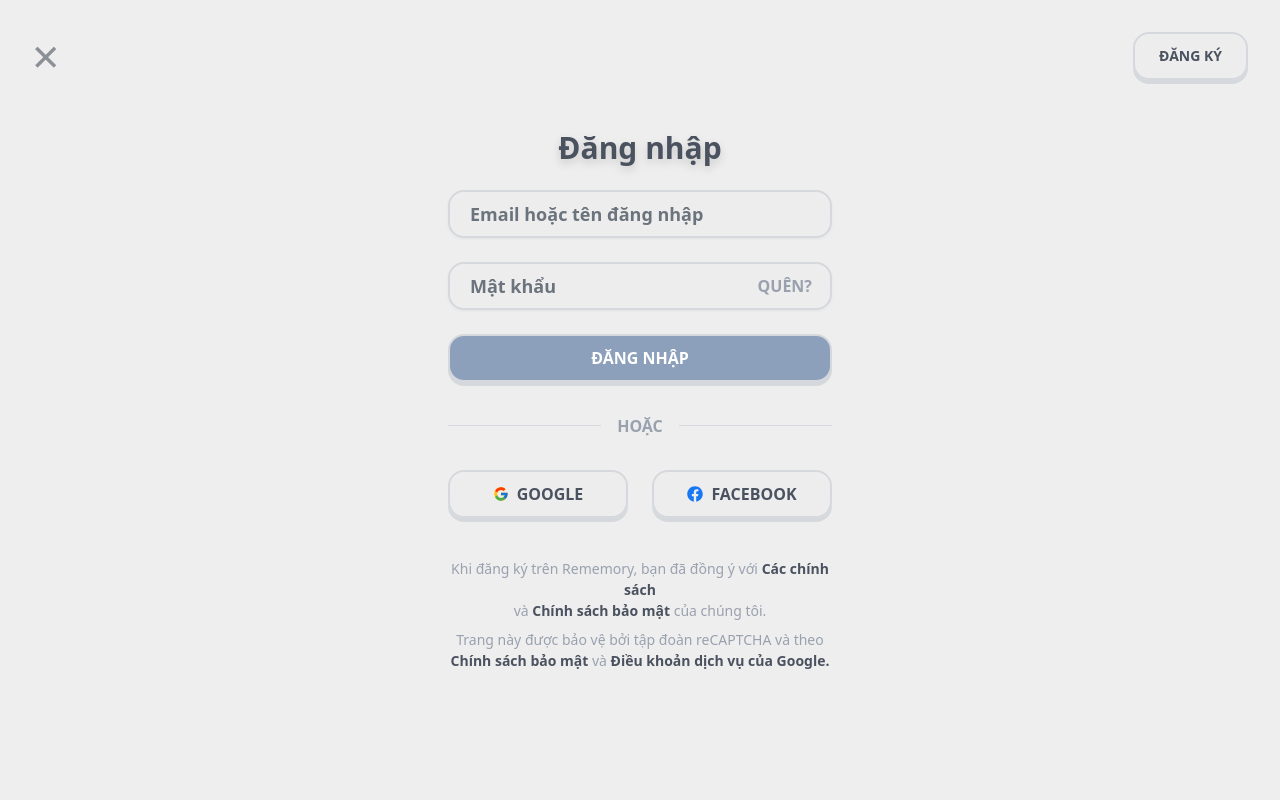
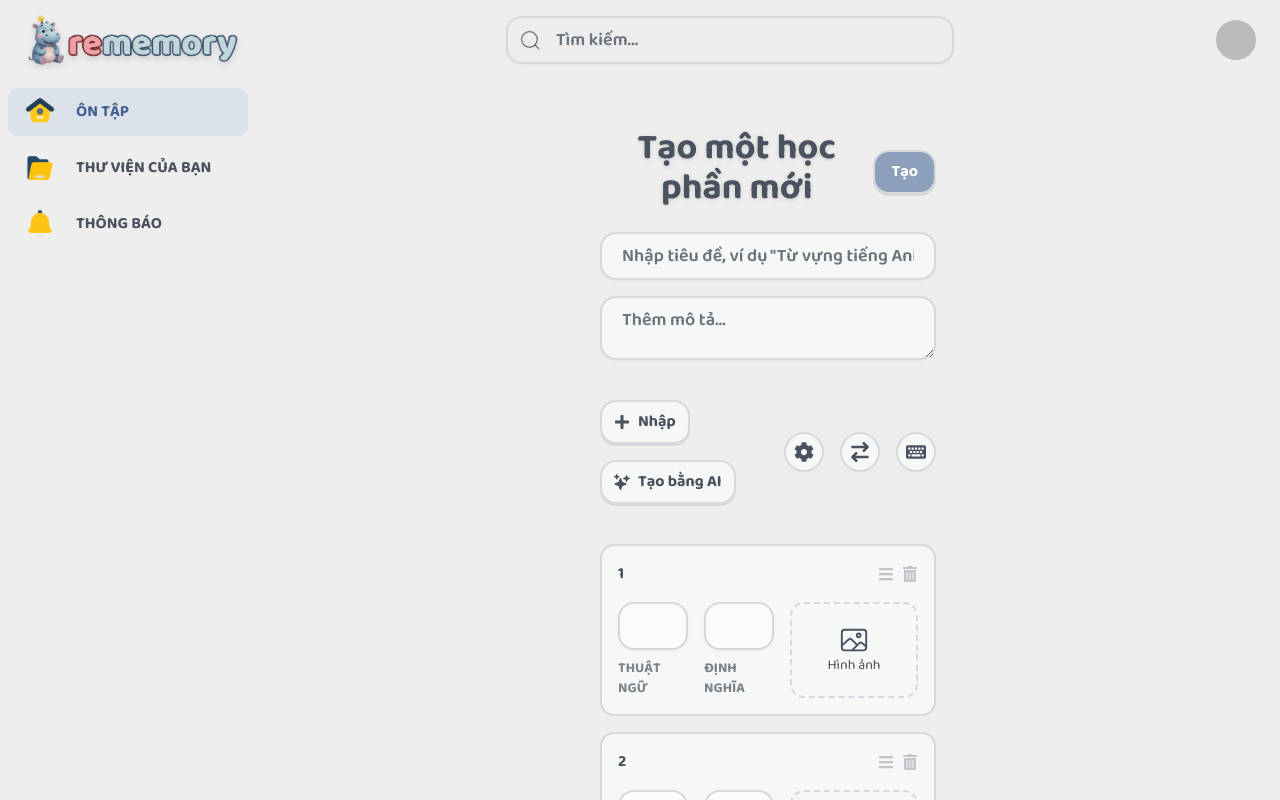
Before and after one commit to quyen-tv/rememory-app, a React (Vite) app: page /create-set in a window 1280 px wide. Before the commit this address led to /auth/login. Built offline with nearby package versions, Linux system fonts and the light colour scheme; no server answers; sample sign-in values are in the browser's storage.

Commit message:
feat: implement UI for CreateSet page
- Implemented the main layout and UI for the page.
- Implemented reponsive design for page.
- Integrated necessary input fields for title, description, and flashcard terms.

```diff
--- a/src/App.tsx
+++ b/src/App.tsx
@@ -3,7 +3,8 @@ import LandingPage from '@/pages/landing/LandingPage'
 import LoginPage from '@/pages/auth/LoginPage'
 import Dashboard from './pages/dashboard/DashBoard'
 import RegisterPage from '@/pages/auth/RegisterPage'
-import ProtectedRoute from './components/ProtectedRoute'
+import ProtectedRoute from '@/components/ProtectedRoute'
+import CreateSet from '@/pages/flashcard/CreateSet'
 
 const App = () => {
   return (
@@ -20,6 +21,14 @@ const App = () => {
             </ProtectedRoute>
           }
         />
+        <Route
+          path='/create-set'
+          element={
+            <ProtectedRoute>
+              <CreateSet />
+            </ProtectedRoute>
+          }
+        />
         <Route path='*' element={<Navigate to='/auth/login' />} />
       </Routes>
     </Router>
--- /dev/null
+++ b/src/components/flashcard/Flashcard.tsx
@@ -0,0 +1,43 @@
+import { IoImageOutline } from 'react-icons/io5'
+import { Input } from '../ui'
+import { FaBars, FaTrashAlt } from 'react-icons/fa'
+
+interface FlashcardProps {
+  number: number
+}
+
+const Flashcard = ({ number }: FlashcardProps) => (
+  <div className='flex flex-col gap-4 border-2 border-border p-4 rounded-xl bg-card/50'>
+    <div className='flex justify-between items-center text-card-foreground'>
+      <span className='font-bold'>{number}</span>
+      <div className='flex gap-2'>
+        <FaBars className='cursor-grab text-foreground/30 hover:text-foreground' />
+        <FaTrashAlt className='cursor-pointer text-foreground/30 hover:text-foreground' />
+      </div>
+    </div>
+    <div className='flex flex-col md:flex-row gap-4'>
+      <div className='flex flex-col flex-1 gap-2'>
+        <Input
+          type='text'
+          className='w-full h-10 md:h-12 !text-base md:!text-lg font-semibold rounded-xl md:rounded-2xl border-2 border-border !bg-card/50 focus:ring-ring transition-all placeholder:text-base md:placeholder:text-lg placeholder:font-semibold px-5'
+        />
+        <span className='text-sm font-extrabold text-card-foreground/70'>THUẬT NGỮ</span>
+      </div>
+      <div className='flex flex-col flex-1 gap-2'>
+        <Input
+          type='text'
+          className='w-full h-10 md:h-12 !text-base md:!text-lg font-semibold rounded-xl md:rounded-2xl border-2 border-border !bg-card/50 focus:ring-ring transition-all placeholder:text-base md:placeholder:text-lg placeholder:font-semibold px-5'
+        />
+        <span className='text-sm font-extrabold text-card-foreground/70'>ĐỊNH NGHĨA</span>
+      </div>
+      <div className='flex items-center justify-center w-auto md:w-32 border-2 border-dashed border-border rounded-xl cursor-pointer transition-colors'>
+        <div className='flex flex-col items-center justify-center p-2 text-card-foreground hover:text-primary transition-colors'>
+          <IoImageOutline className='text-3xl' />
+          <span className='text-sm'>Hình ảnh</span>
+        </div>
+      </div>
+    </div>
+  </div>
+)
+
+export { Flashcard }
--- a/src/components/ui/index.ts
+++ b/src/components/ui/index.ts
@@ -7,3 +7,4 @@ export * from './label'
 export * from './card'
 export * from './alert'
 export * from './progress'
+export * from './textarea'
--- /dev/null
+++ b/src/components/ui/textarea.tsx
@@ -0,0 +1,18 @@
+import * as React from 'react'
+
+import { cn } from '@/lib/utils'
+
+function Textarea({ className, ...props }: React.ComponentProps<'textarea'>) {
+  return (
+    <textarea
+      data-slot='textarea'
+      className={cn(
+        'border-input placeholder:text-muted-foreground focus-visible:border-ring focus-visible:ring-ring/50 aria-invalid:ring-destructive/20 dark:aria-invalid:ring-destructive/40 aria-invalid:border-destructive dark:bg-input/30 flex field-sizing-content min-h-16 w-full rounded-md border bg-transparent px-3 py-2 text-base shadow-xs transition-[color,box-shadow] outline-none focus-visible:ring-[3px] disabled:cursor-not-allowed disabled:opacity-50 md:text-sm',
+        className
+      )}
+      {...props}
+    />
+  )
+}
+
+export { Textarea }
--- a/src/index.css
+++ b/src/index.css
@@ -35,7 +35,7 @@
   --sidebar-border: oklch(0.8502 0.0064 255.4804);
   --sidebar-ring: oklch(0.8251 0.0921 90.999);
   --font-sans:
-    ui-sans-serif, system-ui, -apple-system, BlinkMacSystemFont, 'Segoe UI', Roboto, 'Helvetica Neue', Arial,
+    'Baloo 2', ui-sans-serif, system-ui, -apple-system, BlinkMacSystemFont, 'Segoe UI', Roboto, 'Helvetica Neue', Arial,
     'Noto Sans', sans-serif, 'Apple Color Emoji', 'Segoe UI Emoji', 'Segoe UI Symbol', 'Noto Color Emoji';
   --font-serif: ui-serif, Georgia, Cambria, 'Times New Roman', Times, serif;
   --font-mono: ui-monospace, SFMono-Regular, Menlo, Monaco, Consolas, 'Liberation Mono', 'Courier New', monospace;
@@ -94,7 +94,7 @@
   --sidebar-border: oklch(0.25 0.01 255);
   --sidebar-ring: oklch(0.5 0.07 90);
   --font-sans:
-    ui-sans-serif, system-ui, -apple-system, BlinkMacSystemFont, 'Segoe UI', Roboto, 'Helvetica Neue', Arial,
+    'Baloo 2', ui-sans-serif, system-ui, -apple-system, BlinkMacSystemFont, 'Segoe UI', Roboto, 'Helvetica Neue', Arial,
     'Noto Sans', sans-serif, 'Apple Color Emoji', 'Segoe UI Emoji', 'Segoe UI Symbol', 'Noto Color Emoji';
   --font-serif: ui-serif, Georgia, Cambria, 'Times New Roman', Times, serif;
   --font-mono: ui-monospace, SFMono-Regular, Menlo, Monaco, Consolas, 'Liberation Mono', 'Courier New', monospace;
@@ -147,7 +147,7 @@ input::-webkit-credentials-auto-fill-button {
 
 @theme inline {
   --font-sans:
-    ui-sans-serif, system-ui, -apple-system, BlinkMacSystemFont, 'Segoe UI', Roboto, 'Helvetica Neue', Arial,
+    'Baloo 2', ui-sans-serif, system-ui, -apple-system, BlinkMacSystemFont, 'Segoe UI', Roboto, 'Helvetica Neue', Arial,
     'Noto Sans', sans-serif, 'Apple Color Emoji', 'Segoe UI Emoji', 'Segoe UI Symbol', 'Noto Color Emoji';
   --font-mono: ui-monospace, SFMono-Regular, Menlo, Monaco, Consolas, 'Liberation Mono', 'Courier New', monospace;
   --font-serif: ui-serif, Georgia, Cambria, 'Times New Roman', Times, serif;
--- /dev/null
+++ b/src/pages/flashcard/CreateSet.tsx
@@ -0,0 +1,79 @@
+import { Flashcard } from '@/components/flashcard/Flashcard'
+import { Layout } from '@/components/layout'
+import { Button, Input, Textarea } from '@/components/ui'
+import { FaCog, FaKeyboard, FaPlus } from 'react-icons/fa'
+import { FaArrowRightArrowLeft } from 'react-icons/fa6'
+import { IoSparkles } from 'react-icons/io5'
+
+const CreateSet = () => {
+  return (
+    <Layout showSidebar={false}>
+      <div className='flex flex-col gap-4 px-4 md:px-24 lg:px-80 py-6 bg-background min-h-full pb-24'>
+        <div className='flex items-center justify-between'>
+          <div>
+            <h1 className='text-xl sm:text-2xl md:text-3xl lg:text-4xl font-extrabold text-foreground mb-2 text-center drop-shadow-sm'>
+              Tạo một học phần mới
+            </h1>
+          </div>
+          <div>
+            <Button className='cursor-pointer py-3 md:py-5 rounded-xl md:rounded-2xl text-sm md:text-base font-bold shadow-[0_2px_0_0_var(--border)] border-2 border-border bg-secondary text-secondary-foreground hover:bg-secondary/90 transition-all'>
+              Tạo
+            </Button>
+          </div>
+        </div>
+        <div>
+          <Input
+            type='text'
+            placeholder='Nhập tiêu đề, ví dụ "Từ vựng tiếng Anh"'
+            className='w-full h-10 md:h-12 !text-base md:!text-lg font-semibold rounded-xl md:rounded-2xl border-2 border-border !bg-card/50 focus:ring-ring transition-all placeholder:text-base md:placeholder:text-lg placeholder:font-semibold px-5'
+          />
+        </div>
+        <div>
+          <Textarea
+            placeholder='Thêm mô tả...'
+            className='w-full h-10 md:h-12 !text-base md:!text-lg font-semibold rounded-xl md:rounded-2xl border-2 border-border !bg-card/50 focus:ring-ring transition-all placeholder:text-base md:placeholder:text-lg placeholder:font-semibold px-5'
+          />
+        </div>
+        <div className='flex flex-col sm:flex-row items-center justify-between my-6 gap-4'>
+          <div className='flex flex-wrap gap-2 md:gap-4'>
+            <Button
+              variant='default'
+              className='cursor-pointer py-3 md:py-5 rounded-xl md:rounded-2xl text-sm md:text-base font-bold shadow-[0_2px_0_0_var(--border)] border-2 border-border bg-card/50 text-card-foreground hover:bg-accent/10 transition-all'
+            >
+              <FaPlus /> Nhập
+            </Button>
+            <Button
+              variant='default'
+              className='cursor-pointer py-3 md:py-5 rounded-xl md:rounded-2xl text-sm md:text-base font-bold shadow-[0_2px_0_0_var(--border)] border-2 border-border bg-card/50 text-card-foreground hover:bg-accent/10 transition-all'
+            >
+              <IoSparkles /> Tạo bằng AI
+            </Button>
+          </div>
+          <div className='flex gap-2 md:gap-4'>
+            <div className='cursor-pointer flex items-center gap-2 rounded-full bg-card/50 hover:bg-accent/10 border-2 border-border p-2'>
+              <FaCog className='text-xl text-card-foreground cursor-pointer transition-colors' />
+            </div>
+            <div className='cursor-pointer flex items-center gap-2 rounded-full bg-card/50 hover:bg-accent/10 border-2 border-border p-2'>
+              <FaArrowRightArrowLeft className='text-xl text-card-foreground cursor-pointer transition-colors' />
+            </div>
+            <div className='cursor-pointer flex items-center gap-2 rounded-full bg-card/50 hover:bg-accent/10 border-2 border-border p-2'>
+              <FaKeyboard className='text-xl text-card-foreground cursor-pointer transition-colors' />
+            </div>
+          </div>
+        </div>
+        <div className='flex flex-col gap-4'>
+          <Flashcard number={1} />
+          <Flashcard number={2} />
+          <div className='relative flex items-center justify-center py-10 px-4 border-2 border-border rounded-xl bg-card/50'>
+            <span className='absolute left-4 top-1/2 -translate-y-1/2 font-bold text-card-foreground/20'>3</span>
+            <div className='cursor-pointer text-sm md:text-lg text-card-foreground/70 font-bold transition-colors'>
+              <span className='border-b-4 border-primary hover:border-secondary hover:text-secondary'>THÊM THẺ</span>
+            </div>
+          </div>
+        </div>
+      </div>
+    </Layout>
+  )
+}
+
+export default CreateSet
```
